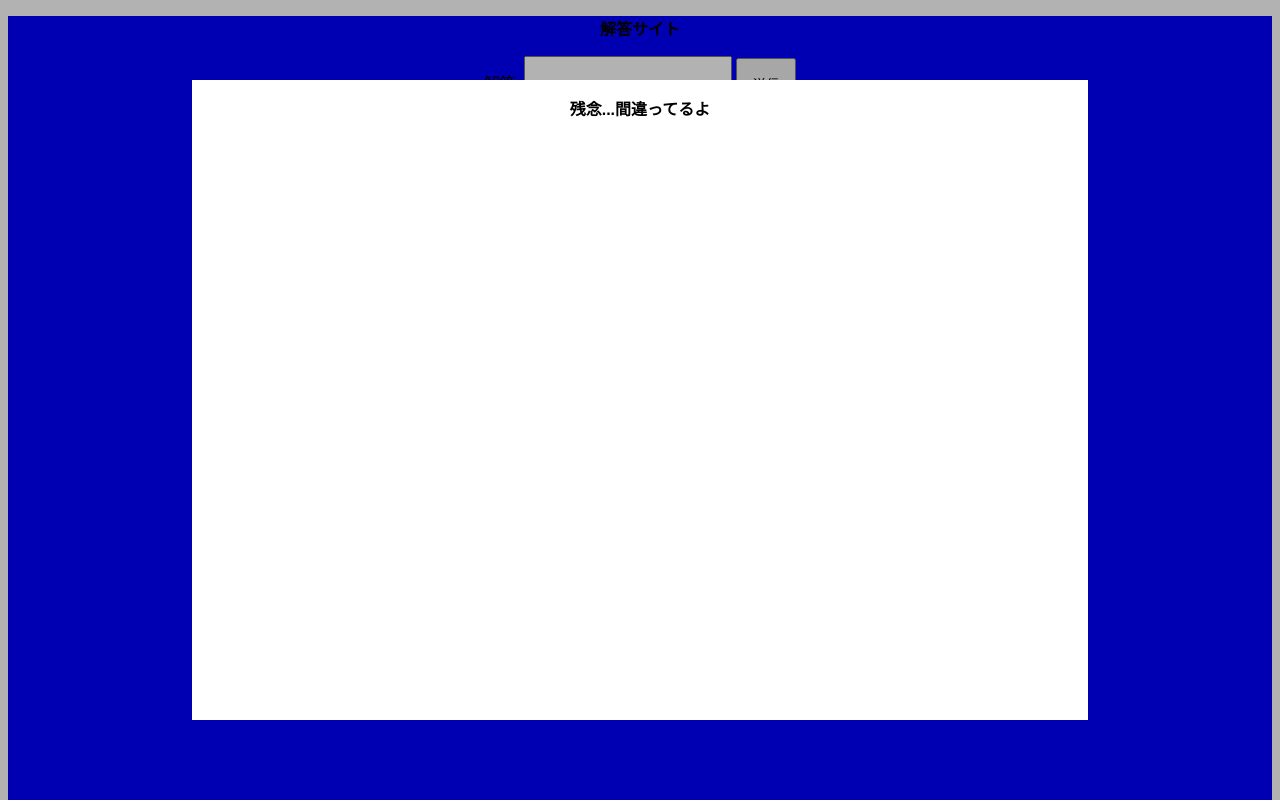
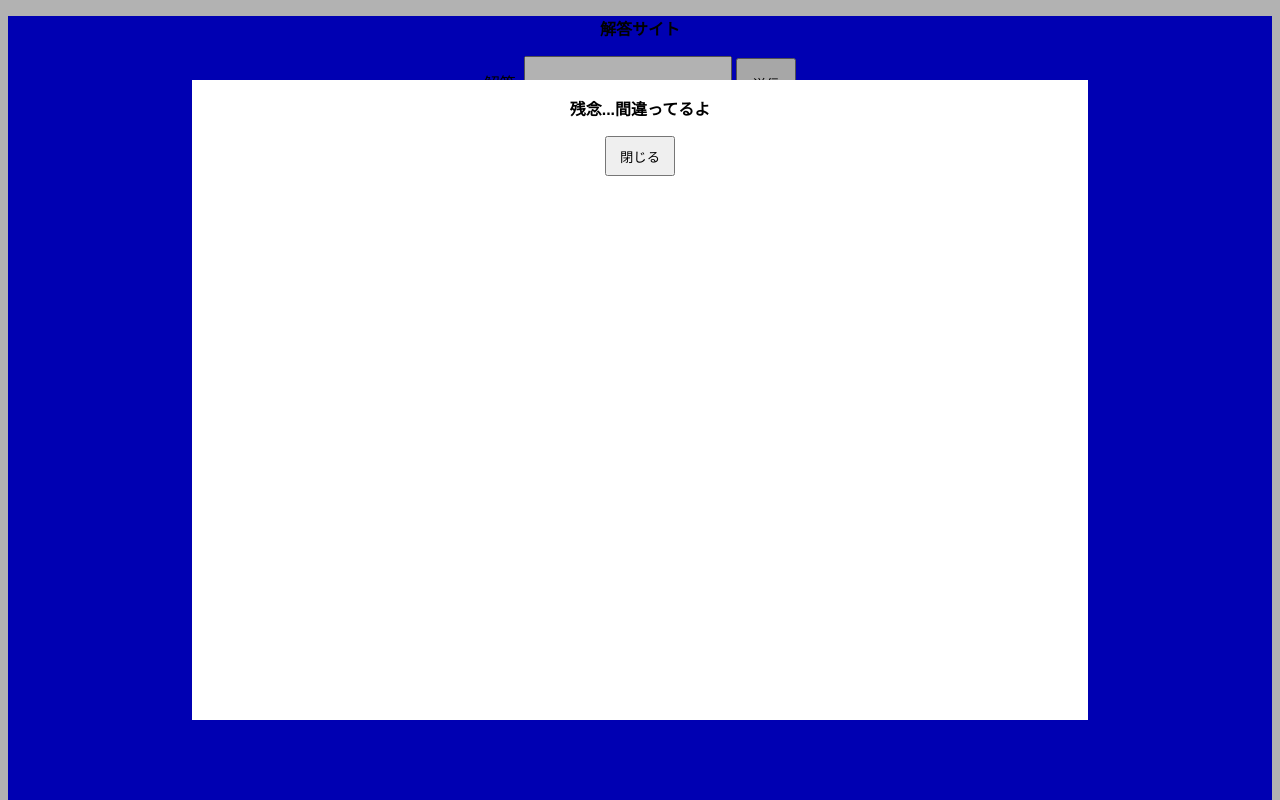
Before and after one commit to Ebichan-ABAB/practice, a plain HTML site: page index.html in a window 1280 px wide. Both pictures are taken after typing "Sample" into the empty fields and a click on the input "送信". Shown: the top 800 px of the page. Drawn offline with Linux system fonts and the light colour scheme.

Commit message:
Answerform_example_2

```diff
--- a/index.html
+++ b/index.html
@@ -54,6 +54,11 @@
         font-weight: 700;
         font-size: medium;
       }
+
+      #hide {
+        width: 70px;
+        height: 40px;
+      }
     </style>
   </head>
   <body>
@@ -67,6 +72,7 @@
       <div class="modal" id="modal-back">
         <div class="modal" id="modal-content">
             <p id="resulttext"></p>
+            <button onclick="hidemodal()" id="hide">閉じる</button>
         </div>
       </div>
     </div>
```
